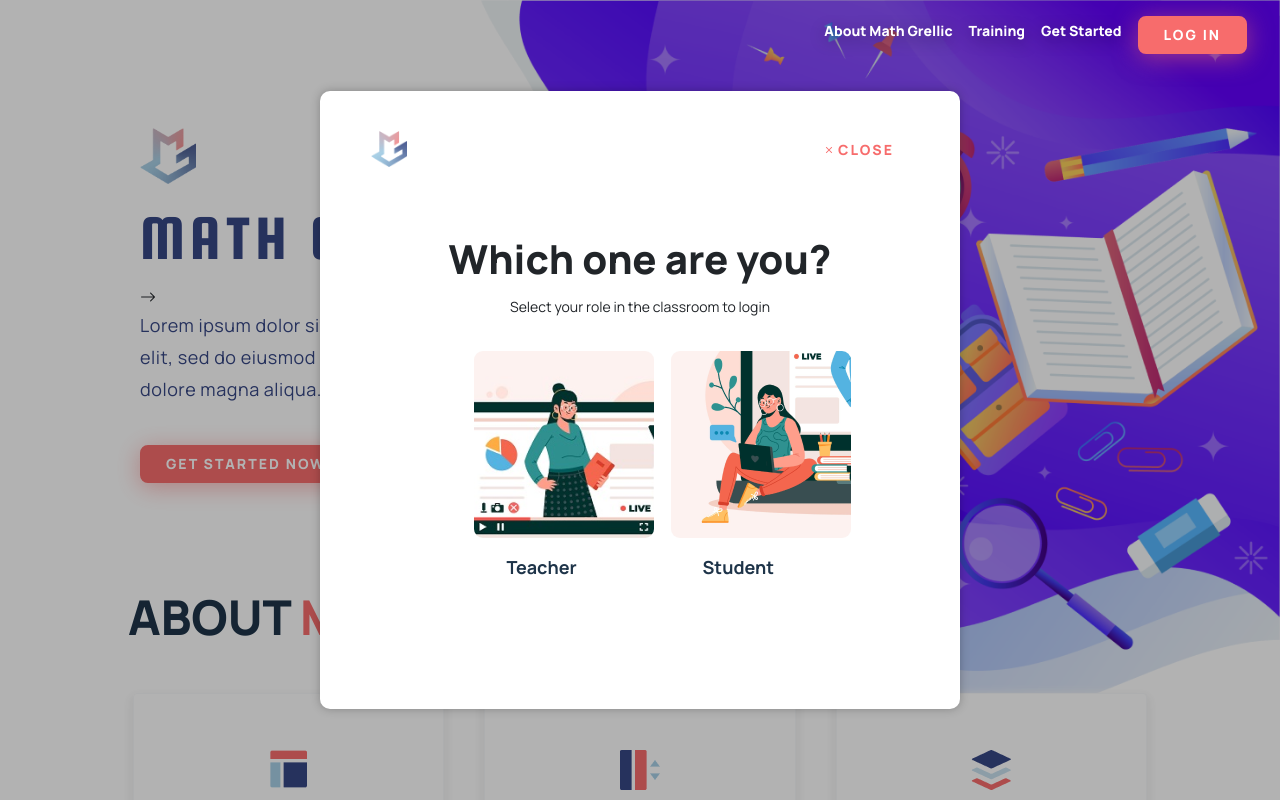
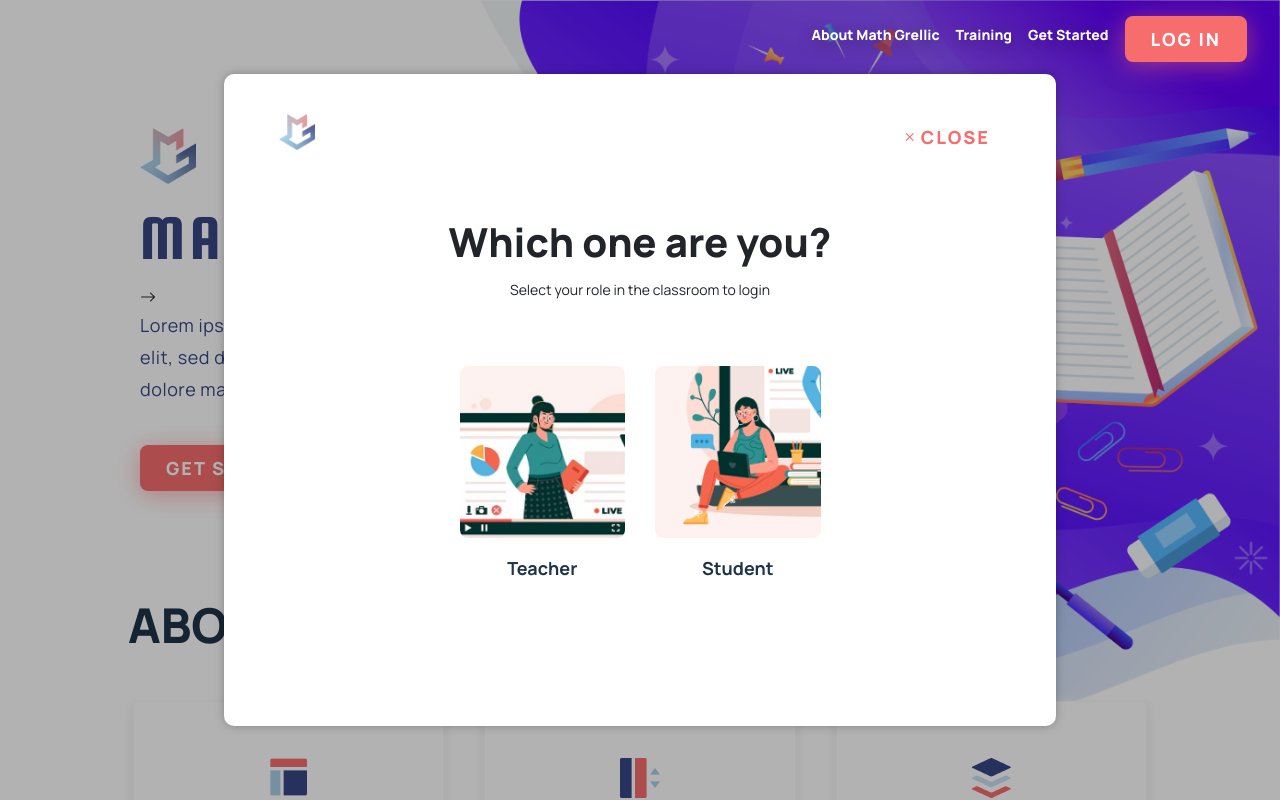
Before and after one commit to nayrxer2/math_grellic, a React (Create React App) app: page / in a window 1280 px wide. Both pictures are taken after a click on the button "LOG IN". Shown: the top 800 px of the page. Built offline with nearby package versions, Linux system fonts and the light colour scheme.

Commit message:
Minor Layout Fix in Modal Selection

```diff
--- a/src/components/Button.jsx
+++ b/src/components/Button.jsx
@@ -26,7 +26,7 @@ export const Button = ({
     const checkButtonStyle = STYLES.includes(buttonStyle) ? buttonStyle : STYLES[0];
 
      //-----checks if the size is included in the array and if not, fallbacks to the first value in the list
-    const checkButtonSize = SIZES.includes(buttonSize) ? buttonSize : SIZES[0];
+    const checkButtonSize = SIZES.includes(buttonSize) ? buttonSize : SIZES[1];
 
 
     return(
--- a/src/components/modals/modal-auth.js
+++ b/src/components/modals/modal-auth.js
@@ -71,20 +71,20 @@ const Modal = forwardRef((props, ref) => {
                   {
                     showSelection ?
                     <div className={"modal-selection-box"}>
-                      <div className="modal-selection-close"><Button onClick={() => close()} buttonStyle="tertiary" ><i class="bi bi-x"></i>Close</Button></div>
+                      <div className="modal-selection-close"><Button onClick={() => close()} buttonStyle="tertiary" buttonSize="large"><i class="bi bi-x"></i>Close</Button></div>
                       <img className="brand-logo" src={logo}/>
                       <div id="selection-container" className="modal-auth-footer">
                           <h1 className="h3-heading text-center selection-header">Which one are you?</h1>
-                          <p className="body-2 text-center">Select your role in the classroom to login</p>
+                          <p className="body-2 text-center mb-5">Select your role in the classroom to login</p>
 
                           <div class="row justify-content-center text-center">
-                            <div onClick={() => selection("Teacher")} class="col-lg-4 col-md-12">
-                              <img className="icon-style image-fluid selection-img" src={imgTeacher}/>
+                            <div onClick={() => selection("Teacher")} class="card-selection col-lg-3 col-md-12">
+                              <img className="img-fluid selection-img" src={imgTeacher}/>
                               <h4 className="subheading-bold selection-label">Teacher</h4>
                             </div>
 
-                            <div onClick={() => selection("Student")} class="col-lg-4 col-md-12">
-                              <img className="icon-style image-fluid selection-img" src={imgStudent}/>
+                            <div onClick={() => selection("Student")} class="card-selection col-lg-3 col-md-12">
+                              <img className="img-fluid selection-img" src={imgStudent}/>
                               <h4 className="subheading-bold selection-label">Student</h4>
                             </div>
                             </div>
--- a/src/styles/modal-auth.css
+++ b/src/styles/modal-auth.css
@@ -22,7 +22,7 @@
     left: 50%;
     transform: translate(-50%, -50%);
     max-height: 90vh;
-    width: 50%;
+    width: 65%;
     overflow: auto;
     background-color: white;
     box-shadow: 0 0 10px rgba(0, 0, 0, 0.25);
@@ -46,12 +46,17 @@
 }
 
 .selection-label {
-    margin-top: -25px;
     color: var(--text-high);
 }
 
+.card-selection{
+    padding: 1rem;
+    border-radius: 8px;
+}
+
 .selection-img {
-    border-radius: 25px;
+    border-radius: 8px;
+    margin-bottom: 1rem;
 }
 
 .modal-auth-footer {
```
